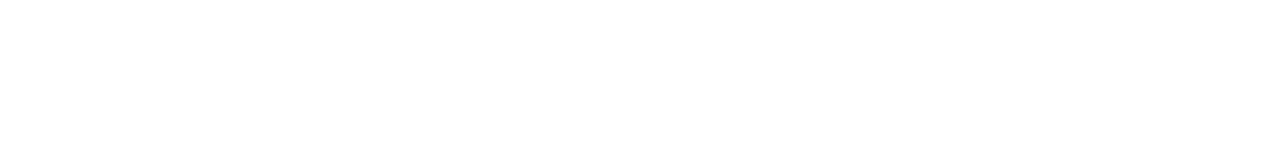
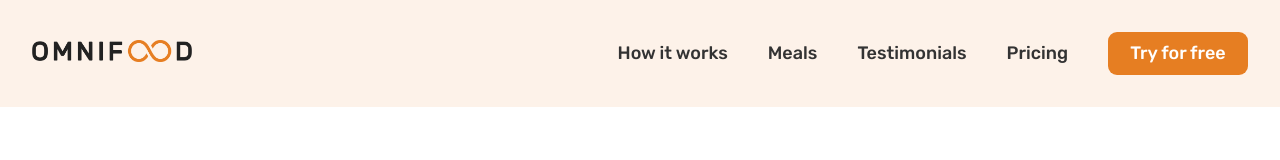
Before and after one commit to grvassil/omnifood, a plain HTML site: page index.html in a window 1280 px wide. Drawn offline with Linux system fonts and the light colour scheme.

Commit message:
header added

```diff
--- a/css/style.css
+++ b/css/style.css
@@ -0,0 +1,129 @@
+/*
+--- TYPOGRAPHY ---
+-Font Sizes (px)
+10 / 12 / 14 / 16 / 18 / 20 / 24 / 30 / 36 / 44 / 52 / 62 / 74 / 86 / 98
+
+--- SPACING SYSTEM ---
+2 / 4 / 8 / 12 / 16 / 24 / 32 / 48 / 64 / 80 / 96 / 128
+
+-Font Weights
+Default: 400
+Medium: 500
+Semi-bold: 600
+Bold: 700
+
+-Line heights
+Default: 1
+Small: 1.05
+Medium: 1.2
+Paragraph default: 1.6
+Large: 1.8
+
+-Letter spacing
+-.5px
+0.75px
+
+--- COLORS ---
+
+- Primary: #e67e22
+- Tints: #fdf2e9
+- Shades: #cf711f
+- Accents:
+- Greys
+
+#555
+#333
+
+--- SHADOWS ---
+
+0 2.4rem 4.8rem rgba(0, 0, 0, 0.075);
+
+--- BORDER-RADIUS ---
+
+Default: 9px
+
+
+
+*/
+
+/* GLOBAL RESET */
+:root {
+  --primary-color: #e67e22;
+  --primary-color-shade: #cf711f;
+  --primary-color-tint: #fdf2e9;
+  --text-color: #333;
+  --text-color-light: #555;
+}
+
+* {
+  margin: 0;
+  padding: 0;
+  box-sizing: border-box;
+}
+
+html {
+  font-size: 62.5%;
+  font-family: 'Rubik', sans-serif;
+  color: #555;
+  font-weight: 400;
+  line-height: 1.5;
+}
+
+/* REUSABLE COMPONENTS */
+
+.nav-link.btn:link,
+.nav-link.btn:visited {
+  display: inline-block;
+  width: 14rem;
+  background-color: var(--primary-color);
+  color: #fff;
+  border-radius: 9px;
+  padding: 0.8rem 1.6rem;
+  text-align: center;
+}
+.nav-link.btn:hover,
+.nav-link.btn:active {
+  display: inline-block;
+  width: 14rem;
+  background-color: var(--primary-color-shade);
+  color: #fff;
+  border-radius: 9px;
+  padding: 0.8rem 1.6rem;
+  text-align: center;
+}
+
+/* Header */
+header {
+  display: flex;
+  align-items: center;
+  justify-content: space-between;
+  padding: 3.2rem;
+  background-color: var(--primary-color-tint);
+}
+
+.logo {
+  width: 16rem;
+}
+
+.nav-links {
+  align-items: center;
+  display: flex;
+  gap: 4rem;
+  list-style: none;
+  font-size: 1.8rem;
+}
+
+.nav-link {
+  text-decoration: none;
+  font-weight: 500;
+}
+
+.nav-link:visited,
+.nav-link:link {
+  color: var(--text-color);
+  transition: all 0.3s;
+}
+.nav-link:hover,
+.nav-link:active {
+  color: var(--primary-color-shade);
+}
--- a/index.html
+++ b/index.html
@@ -3,7 +3,31 @@
   <head>
     <meta charset="UTF-8" />
     <meta name="viewport" content="width=device-width, initial-scale=1.0" />
-    <title>Omnifood</title>
+    <link rel="preconnect" href="https://fonts.googleapis.com" />
+    <link rel="preconnect" href="https://fonts.gstatic.com" crossorigin />
+    <link
+      href="https://fonts.googleapis.com/css2?family=Rubik:ital,wght@0,300..900;1,300..900&display=swap"
+      rel="stylesheet"
+    />
+    <link rel="stylesheet" href="css/style.css" />
+    <title>Omnifood--Dev</title>
   </head>
-  <body></body>
+  <body>
+    <header>
+      <a href="#"
+        ><img class="logo" src="img/omnifood-logo.png" alt="logo"
+      /></a>
+      <nav class="main-nav">
+        <ul class="nav-links">
+          <li><a class="nav-link" href="#">How it works</a></li>
+          <li><a class="nav-link" href="#">Meals</a></li>
+          <li><a class="nav-link" href="#">Testimonials</a></li>
+          <li><a class="nav-link" href="#">Pricing</a></li>
+          <li><a class="nav-link btn" href="#">Try for free</a></li>
+        </ul>
+      </nav>
+    </header>
+    <main></main>
+    <footer></footer>
+  </body>
 </html>
```
